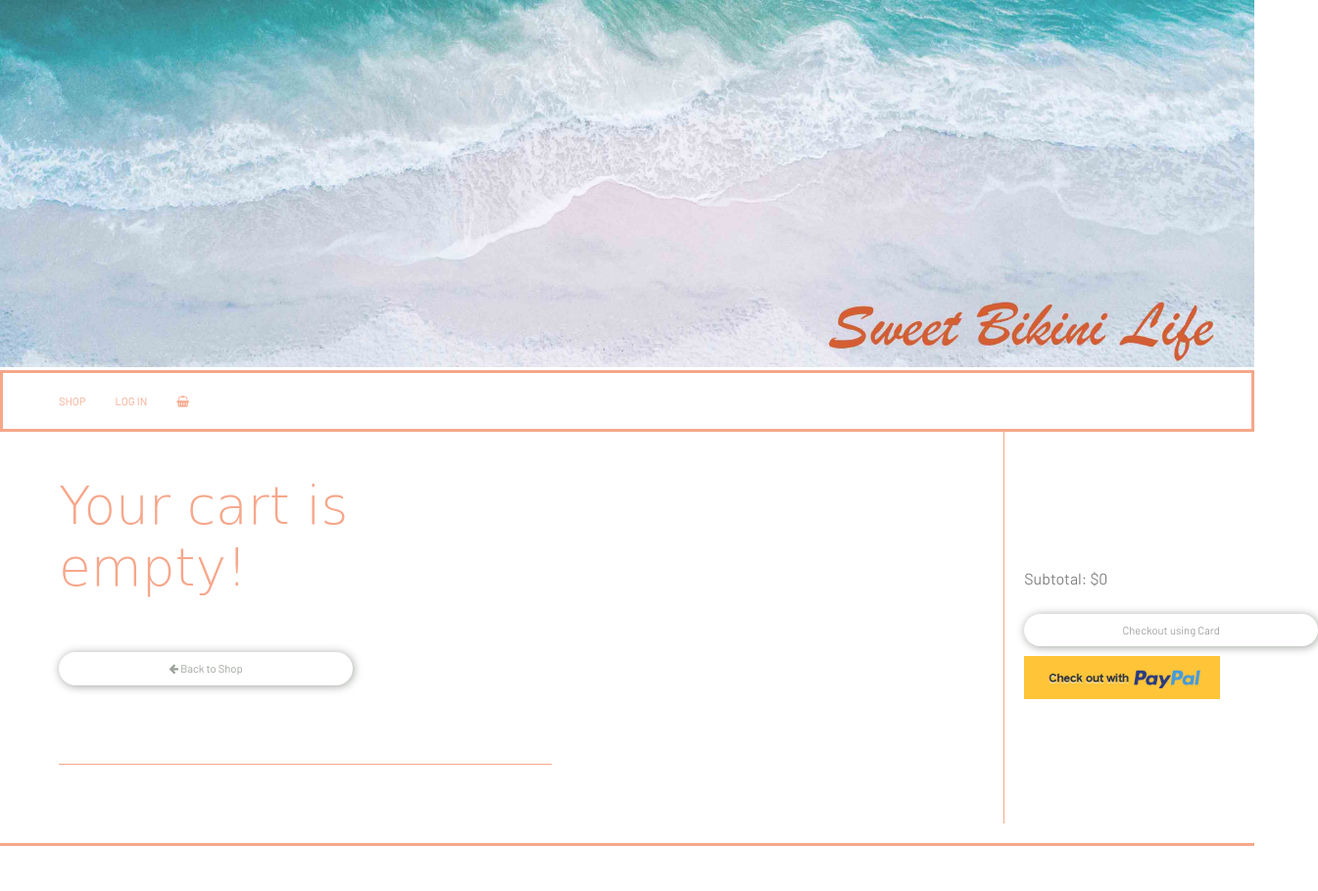
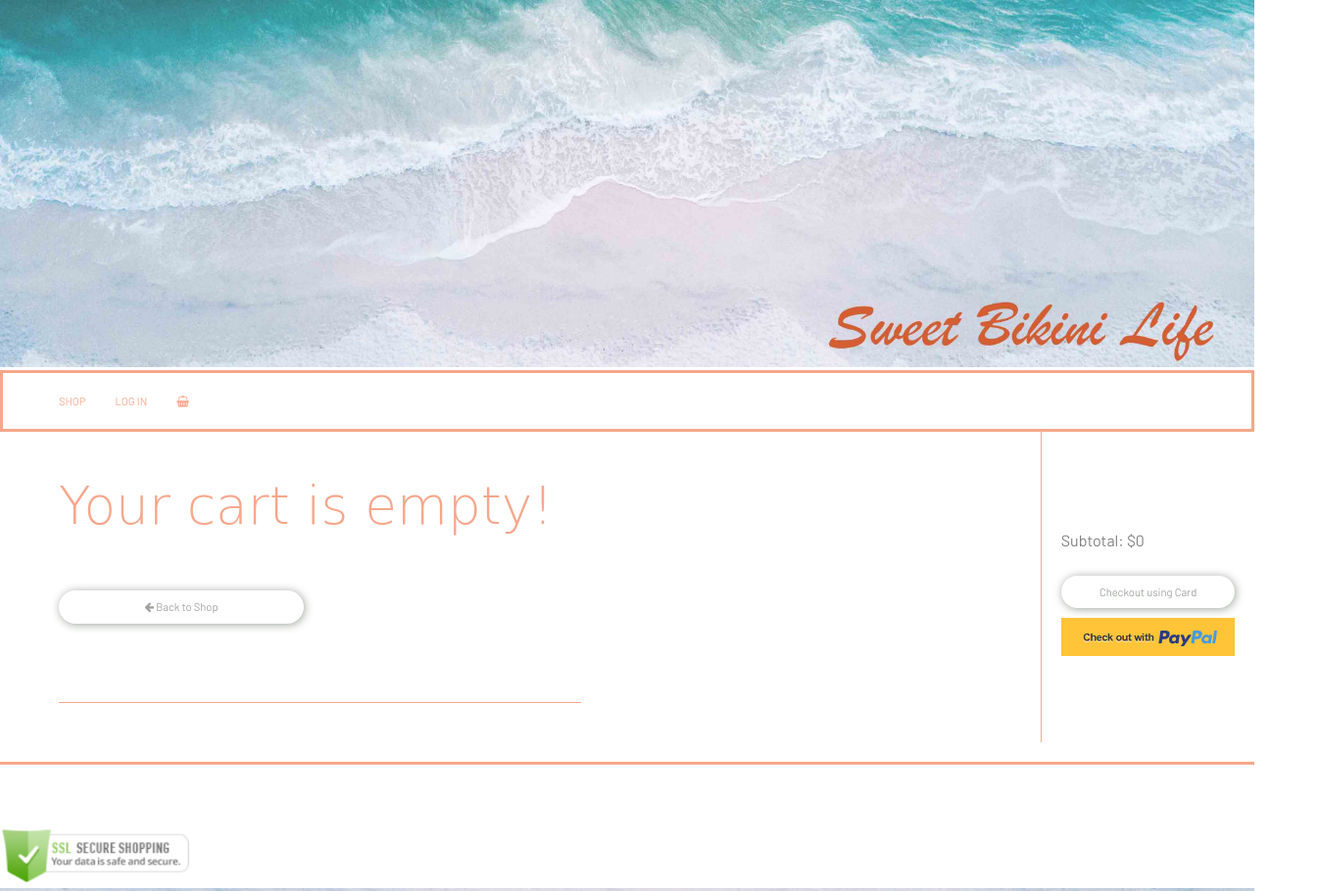
Before and after one commit to MalinBranne/APM_Inlamning1, a website: page app/checkout.html in a window 1280 px wide. Shown: the top 910 px of the page at 98% size, 1345 px wide, since content can reach past the window. Drawn offline with Linux system fonts and the light colour scheme; a web font is replaced by a local one.

Commit message:
final edits

```diff
--- a/app/scss/base/_base.scss
+++ b/app/scss/base/_base.scss
@@ -27,7 +27,7 @@ body {
 
   margin: 0 auto;
   text-align: center;
-  max-width: 100%;
+  max-width: 900%;
   background-color: white;
   color: grey;
 }
--- a/app/scss/modules/_checkout.scss
+++ b/app/scss/modules/_checkout.scss
@@ -1,7 +1,7 @@
 .checkout {
   display: block;
-  border-bottom: solid 1px #f6a78b;
-  padding-bottom: 20px;
+  border-bottom: solid 3px #f6a78b;
+  padding-bottom: 0px;
 
   .cart {
     padding-bottom: 20px;
@@ -14,6 +14,7 @@
     max-width: 50%;
     margin: 0 auto;
     justify-content: center;
+    margin-bottom: 20px;
 
     button {
       margin-bottom: 10px;
@@ -29,11 +30,11 @@
     display: grid;
     grid-template-columns: 3fr 1fr 1fr;
     grid-template-rows: 1fr;
-    border-bottom: solid 3px #f6a78b;
+
     align-content: flex-end;
 
     button {
-      width: 300px;
+      width: 250px;
       padding: 10px;
       margin-bottom: 60px;
     }
@@ -42,6 +43,7 @@
   .cart {
     text-align: left;
     margin-left: 60px;
+    border: none;
   }
 
   .checkoutbtns {
@@ -53,13 +55,18 @@
     margin: 0 auto;
     justify-content: center;
     padding: 20px;
+    margin-bottom: 0px;
     border-left: solid 1px #f6a78b;
 
     p {
       text-align: left;
     }
     button {
-      margin-bottom: 20px;
+      max-width: 170%;
+    }
+
+    a img {
+      max-width: 170%;
     }
   }
 
```
Also changed, not shown: app/css/styles.css.
